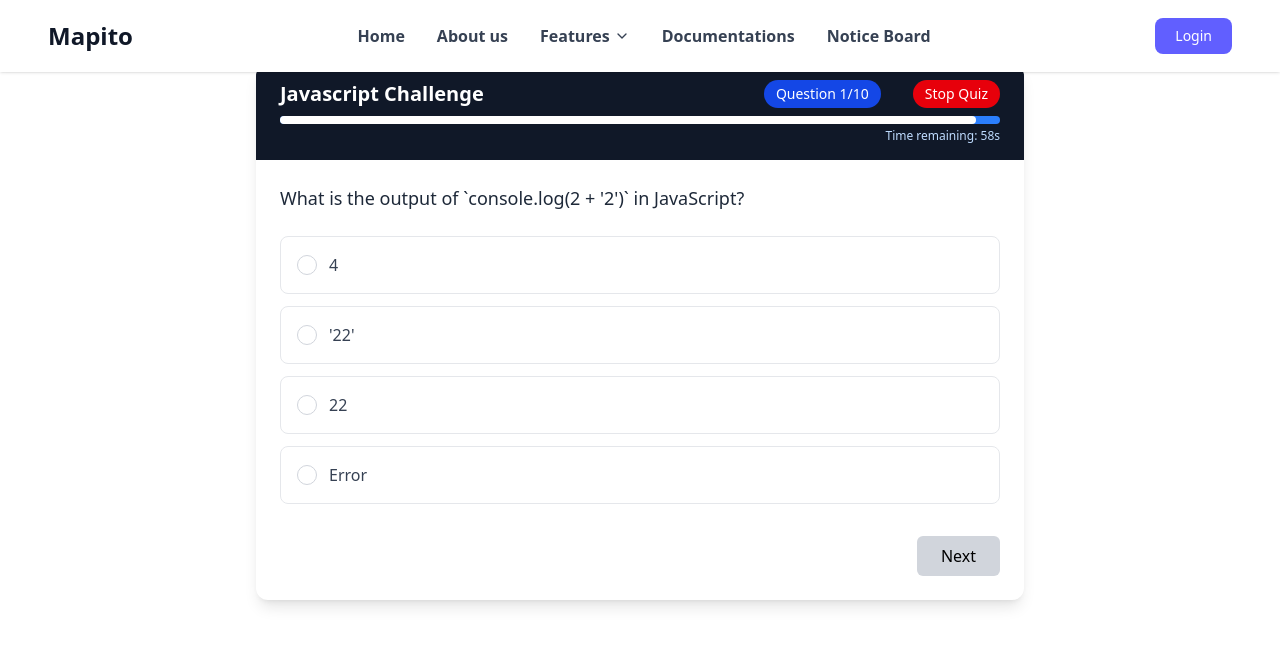
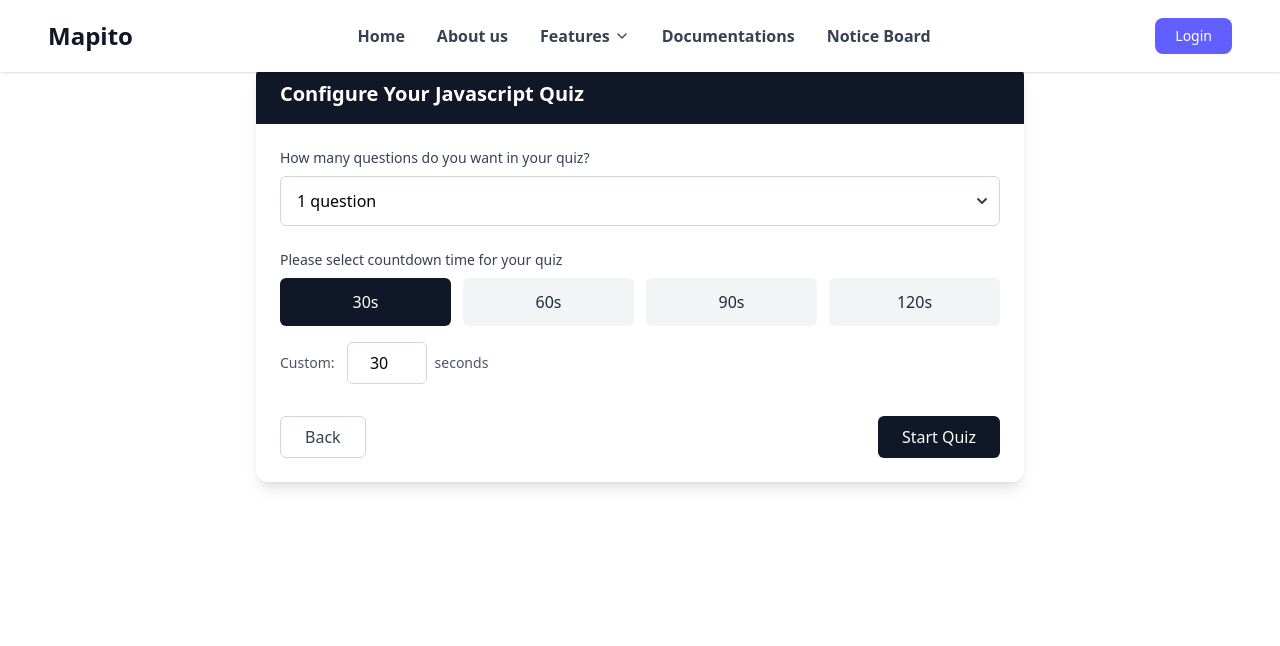
Before and after one commit to wintwah243/Mapito, a React (Vite) app in the folder mapito/: page /quiz in a window 1280 px wide. Both pictures are taken after a click on the button 333 px from the left and 518 px from the top of the page. Shown: the part 320-966 px from the top of the page. Built offline with nearby package versions, Linux system fonts and the light colour scheme.

Commit message:
add quiz configuration instead of automatically starting the quiz

```diff
--- a/mapito/src/components/Quiz.jsx
+++ b/mapito/src/components/Quiz.jsx
@@ -14,6 +14,12 @@ const Quiz = () => {
     const [userAnswers, setUserAnswers] = useState([]);
     const [isReviewMode, setIsReviewMode] = useState(false);
     const [reviewIndex, setReviewIndex] = useState(0);
+    const [isConfiguringQuiz, setIsConfiguringQuiz] = useState(false);
+    const [quizConfig, setQuizConfig] = useState({
+        questionCount: 0,
+        countdownTime: 30
+    });
+    const [filteredQuestions, setFilteredQuestions] = useState([]);
     const quizHeaderRef = useRef(null);
 
     const handleStopQuiz = () => {
@@ -27,11 +33,13 @@ const Quiz = () => {
         setUserAnswers([]);
         setIsReviewMode(false);
         setReviewIndex(0);
+        setIsConfiguringQuiz(false);
     };
 
     const handleLanguageSelect = (category, language) => {
         setSelectedCategory(category);
         setSelectedLanguage(language);
+        setIsConfiguringQuiz(true); // Show configuration screen
         setCurrentQuestionIndex(0);
         setScore(0);
         setQuizEnded(false);
@@ -40,7 +48,6 @@ const Quiz = () => {
         setUserAnswers([]);
         setIsReviewMode(false);
         setReviewIndex(0);
-
         setTimeout(() => {
             quizHeaderRef.current?.scrollIntoView({
                 behavior: 'auto',
@@ -49,7 +56,19 @@ const Quiz = () => {
         }, 0);
     };
 
-    const currentQuestion = quizData[selectedCategory]?.[selectedLanguage]?.[currentQuestionIndex];
+    const handleConfigSubmit = () => {
+        // Get all questions for the selected language
+        const allQuestions = quizData[selectedCategory]?.[selectedLanguage] || [];
+        // Shuffle and select the requested number of questions
+        const shuffled = [...allQuestions].sort(() => 0.5 - Math.random());
+        const selectedQuestions = shuffled.slice(0, quizConfig.questionCount);
+
+        setFilteredQuestions(selectedQuestions);
+        setTimeLeft(quizConfig.countdownTime);
+        setIsConfiguringQuiz(false);
+    };
+
+    const currentQuestion = filteredQuestions[currentQuestionIndex];
 
     const handleAnswerSelect = (answer) => {
         setSelectedAnswer(answer);
@@ -78,7 +97,7 @@ const Quiz = () => {
         ]));
 
         // move to next or end
-        if (currentQuestionIndex < quizData[selectedCategory]?.[selectedLanguage]?.length - 1) {
+        if (currentQuestionIndex < filteredQuestions.length - 1) {
             setCurrentQuestionIndex(prev => prev + 1);
             setSelectedAnswer('');
         } else {
@@ -88,11 +107,11 @@ const Quiz = () => {
     };
 
     const handleRestart = () => {
+        setIsConfiguringQuiz(true);
         setCurrentQuestionIndex(0);
         setScore(0);
         setQuizEnded(false);
         setSelectedAnswer('');
-        setTimeLeft(60);
         setUserAnswers([]);
         setIsReviewMode(false);
         setReviewIndex(0);
@@ -114,12 +133,12 @@ const Quiz = () => {
 
     useEffect(() => {
         let timer;
-        if (selectedLanguage && !quizEnded && !isReviewMode) {
+        if (selectedLanguage && !quizEnded && !isReviewMode && !isConfiguringQuiz) {
             timer = setInterval(() => {
                 setTimeLeft((prev) => {
                     if (prev <= 1) {
                         clearInterval(timer);
-                        // On time up, end quiz and allow review of what they answered so far
+                        // On time up, end quiz and allow review of what they answered
                         setQuizEnded(true);
                         return 0;
                     }
@@ -128,7 +147,7 @@ const Quiz = () => {
             }, 1000);
         }
         return () => clearInterval(timer);
-    }, [selectedLanguage, quizEnded, isReviewMode]);
+    }, [selectedLanguage, quizEnded, isReviewMode, isConfiguringQuiz]);
 
     const quizCategories = [
         {
@@ -165,6 +184,11 @@ const Quiz = () => {
             ]
         }
     ];
+
+    // Get max available questions for the selected language
+    const maxQuestions = selectedLanguage
+        ? (quizData[selectedCategory]?.[selectedLanguage]?.length || 10)
+        : 10;
 
     return (
         <div className="min-h-screen bg-white mt-20">
@@ -210,8 +234,106 @@ const Quiz = () => {
                     </div>
                 )}
 
-                {/* Quiz or Review Interface */}
-                {selectedLanguage && (
+                {/* Quiz Configuration */}
+                {isConfiguringQuiz && (
+                    <section className="max-w-3xl mx-auto">
+                        <div className="bg-white rounded-xl shadow-lg overflow-hidden">
+                            <div className="bg-gray-900 px-6 py-4">
+                                <h2 className="text-xl font-bold text-white">
+                                    Configure Your {selectedLanguage.charAt(0).toUpperCase() + selectedLanguage.slice(1)} Quiz
+                                </h2>
+                            </div>
+
+                            <div className="p-6">
+                                <div className="mb-6">
+                                    <label className="block text-sm font-medium text-gray-700 mb-2">
+                                        How many questions do you want in your quiz?
+                                    </label>
+                                    <div className="relative">
+                                        <select
+                                            value={quizConfig.questionCount}
+                                            onChange={(e) => setQuizConfig({
+                                                ...quizConfig,
+                                                questionCount: parseInt(e.target.value)
+                                            })}
+                                            className="w-full px-4 py-3 border border-gray-300 rounded-md focus:ring-2 focus:ring-blue-500 focus:border-blue-500 appearance-none"
+                                        >
+                                            {[1, 2, 3, 4, 5, 6, 7, 8, 9, 10].map((num) => (
+                                                <option key={num} value={num}>
+                                                    {num} question{num !== 1 ? 's' : ''}
+                                                </option>
+                                            ))}
+                                        </select>
+                                        <div className="pointer-events-none absolute inset-y-0 right-0 flex items-center px-2 text-gray-700">
+                                            <svg className="h-5 w-5" xmlns="http://www.w3.org/2000/svg" viewBox="0 0 20 20" fill="currentColor">
+                                                <path fillRule="evenodd" d="M5.293 7.293a1 1 0 011.414 0L10 10.586l3.293-3.293a1 1 0 111.414 1.414l-4 4a1 1 0 01-1.414 0l-4-4a1 1 0 010-1.414z" clipRule="evenodd" />
+                                            </svg>
+                                        </div>
+                                    </div>
+                                </div>
+
+                                <div className="mb-8">
+                                    <label className="block text-sm font-medium text-gray-700 mb-2">
+                                        Please select countdown time for your quiz
+                                    </label>
+                                    <div className="grid grid-cols-2 sm:grid-cols-4 gap-3">
+                                        {[30, 60, 90, 120].map((time) => (
+                                            <button
+                                                key={time}
+                                                onClick={() => setQuizConfig({
+                                                    ...quizConfig,
+                                                    countdownTime: time
+                                                })}
+                                                className={`py-3 rounded-md text-center font-medium ${quizConfig.countdownTime === time
+                                                        ? 'bg-gray-900 text-white'
+                                                        : 'bg-gray-100 text-gray-800 hover:bg-gray-200'
+                                                    }`}
+                                            >
+                                                {time}s
+                                            </button>
+                                        ))}
+                                    </div>
+                                    <div className="mt-4 flex items-center">
+                                        <span className="text-sm text-gray-600 mr-3">Custom:</span>
+                                        <input
+                                            type="number"
+                                            min="10"
+                                            max="300"
+                                            value={quizConfig.countdownTime}
+                                            onChange={(e) => setQuizConfig({
+                                                ...quizConfig,
+                                                countdownTime: parseInt(e.target.value) || 60
+                                            })}
+                                            className="w-20 px-3 py-2 border border-gray-300 rounded-md text-center"
+                                        />
+                                        <span className="ml-2 text-sm text-gray-600">seconds</span>
+                                    </div>
+                                </div>
+
+                                <div className="flex justify-between">
+                                    <button
+                                        onClick={() => {
+                                            setIsConfiguringQuiz(false);
+                                            setSelectedLanguage('');
+                                        }}
+                                        className="px-6 py-2 bg-white text-gray-700 border border-gray-300 rounded-md hover:bg-gray-50 transition-colors"
+                                    >
+                                        Back
+                                    </button>
+                                    <button
+                                        onClick={handleConfigSubmit}
+                                        className="px-6 py-2 bg-gray-900 text-white rounded-md hover:bg-blue-700 transition-colors"
+                                    >
+                                        Start Quiz
+                                    </button>
+                                </div>
+                            </div>
+                        </div>
+                    </section>
+                )}
+
+                {/* Quiz or Review */}
+                {selectedLanguage && !isConfiguringQuiz && (
                     <section className="max-w-3xl mx-auto">
                         <div className="bg-white rounded-xl shadow-lg overflow-hidden">
                             {/* Header */}
@@ -225,7 +347,7 @@ const Quiz = () => {
                                         {!isReviewMode && (
                                             <div className="bg-blue-700 text-white px-3 py-1 rounded-full text-sm font-medium">
                                                 {!quizEnded
-                                                    ? `Question ${currentQuestionIndex + 1}/${quizData[selectedCategory]?.[selectedLanguage]?.length}`
+                                                    ? `Question ${currentQuestionIndex + 1}/${filteredQuestions.length}`
                                                     : `Completed`}
                                             </div>
                                         )}
@@ -243,7 +365,7 @@ const Quiz = () => {
                                         <div className="w-full bg-blue-500 rounded-full h-2">
                                             <div
                                                 className="bg-white h-2 rounded-full"
-                                                style={{ width: `${(timeLeft / 60) * 100}%` }}
+                                                style={{ width: `${(timeLeft / quizConfig.countdownTime) * 100}%` }}
                                             ></div>
                                         </div>
                                         <p className="text-right text-xs text-blue-200 mt-1">
@@ -285,7 +407,7 @@ const Quiz = () => {
                                                 disabled={!selectedAnswer}
                                                 className={`px-6 py-2 rounded-md font-medium ${!selectedAnswer ? 'bg-gray-300 cursor-not-allowed' : 'bg-gray-900 hover:bg-blue-700 text-white'}`}
                                             >
-                                                {currentQuestionIndex === quizData[selectedCategory]?.[selectedLanguage]?.length - 1 ? 'Finish' : 'Next'}
+                                                {currentQuestionIndex === filteredQuestions.length - 1 ? 'Finish' : 'Next'}
                                             </button>
                                         </div>
                                     </>
@@ -301,7 +423,7 @@ const Quiz = () => {
                                         </div>
                                         <h3 className="text-2xl font-bold text-gray-800 mb-2">Quiz Completed!</h3>
                                         <p className="text-gray-600 mb-6">
-                                            You scored {score} out of {quizData[selectedCategory]?.[selectedLanguage]?.length}
+                                            You scored {score} out of {filteredQuestions.length}
                                         </p>
                                         <div className="flex flex-col sm:flex-row justify-center gap-3">
                                             <button
```
Lines whose indentation alone changed are shown as unchanged.
